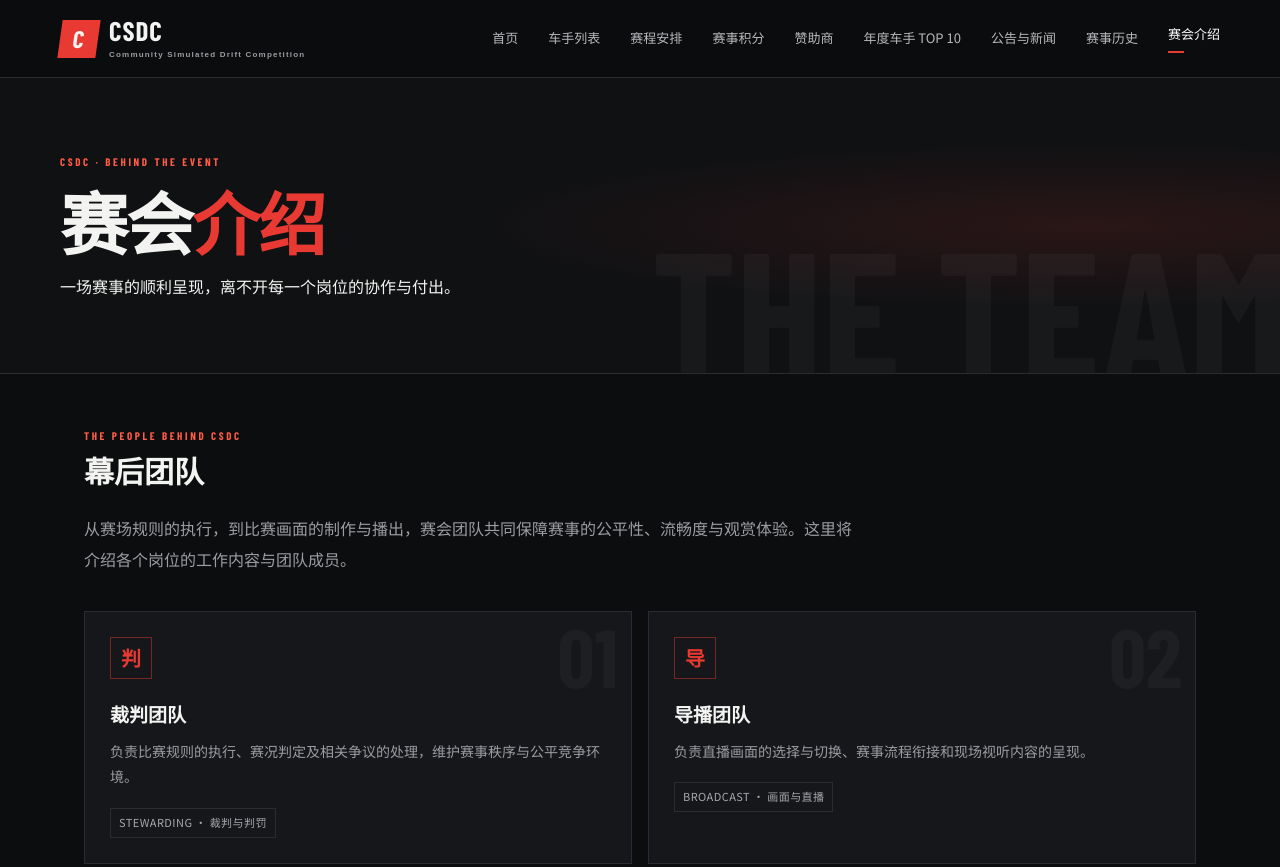
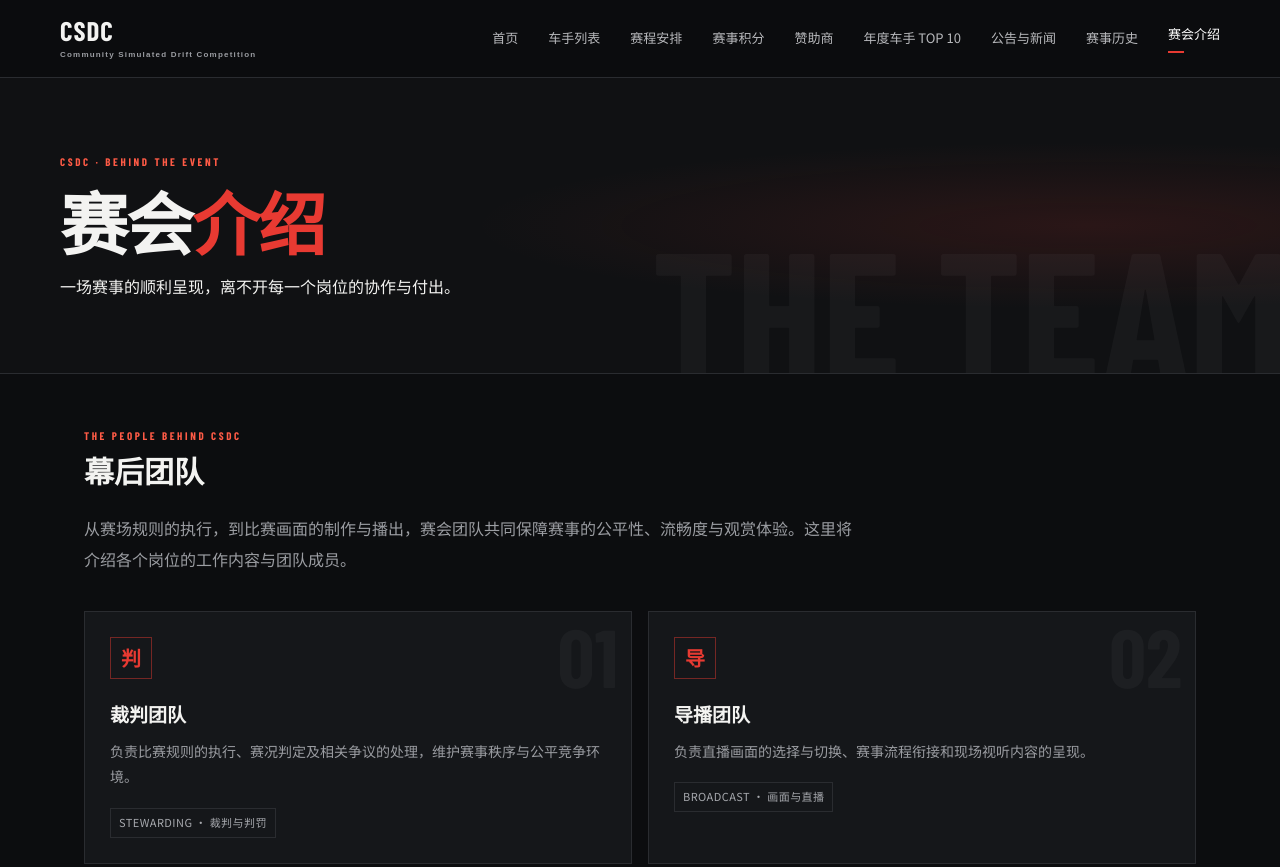
Before and after one commit to 4Card666/csdc-website, a plain HTML site: page organization.html in a window 1280 px wide. Shown: the top 867 px of the page. Drawn offline with nearby package versions, Linux system fonts and the light colour scheme; a web font is replaced by a local one.

Commit message:
update header link

```diff
--- a/organization.html
+++ b/organization.html
@@ -29,7 +29,7 @@
 </head>
 <body>
   <header class="site-header">
-    <a class="brand" href="index.html"><span class="brand-mark">C</span><span>CSDC<small>Community Simulated Drift Competition</small></span></a>
+    <a class="brand" href="index.html"><span>CSDC<small>Community Simulated Drift Competition</small></span></a>
     <button class="menu-toggle" aria-label="打开导航菜单" aria-expanded="false">☰</button>
     <nav class="nav"><a href="index.html">首页</a><a href="drivers.html">车手列表</a><a href="schedule.html">赛程安排</a><a href="standings.html">赛事积分</a><a href="sponsors.html">赞助商</a>
           <a href="top10.html">年度车手 TOP 10</a><a href="news.html">公告与新闻</a><a href="history.html">赛事历史</a><a class="active" href="organization.html">赛会介绍</a></nav>
```
